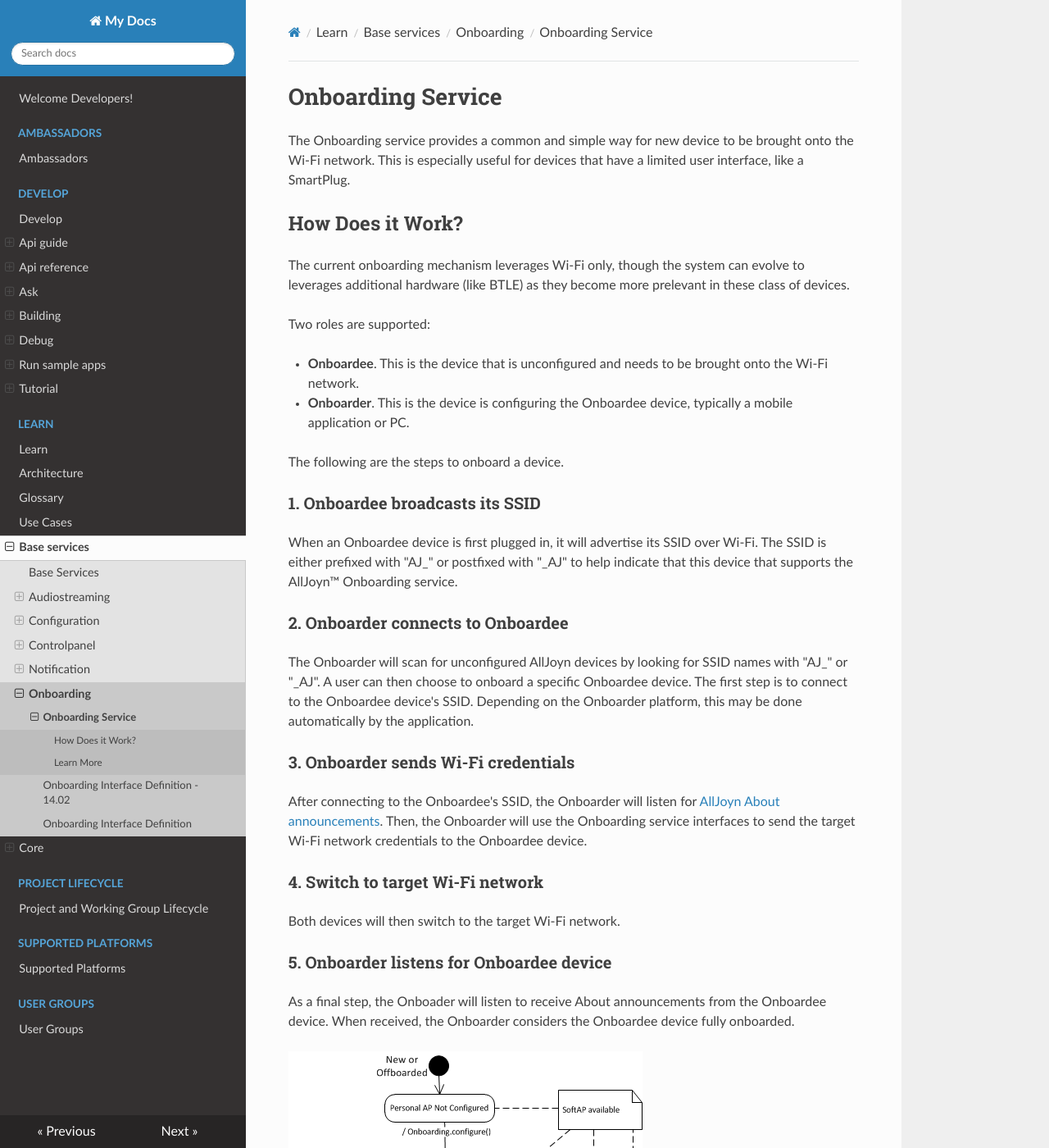
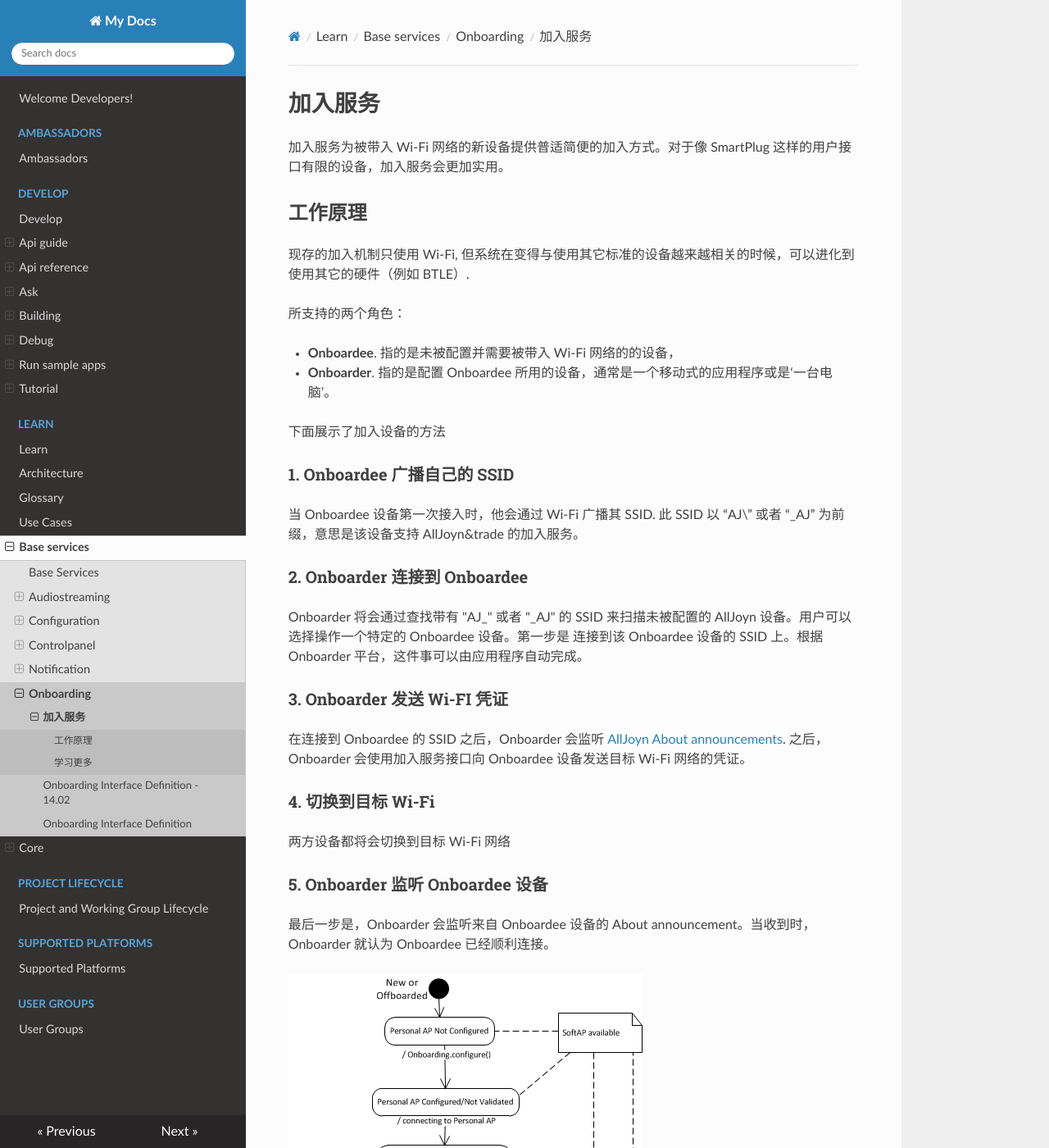
Before and after one commit to smart-conn/alljoyn-zh, an MkDocs documentation site: the page built from docs/learn/base-services/onboarding/index.md, in a window 1280 px wide and 1400 px high. Shown: the whole window at 82% size. Built offline with MkDocs 1.6.1, drawn with Linux system fonts in a browser that asks for light colours; nearby versions of some CDN libraries.

Commit message:
Update index.md

```diff
--- a/docs/learn/base-services/onboarding/index.md
+++ b/docs/learn/base-services/onboarding/index.md
@@ -1,61 +1,50 @@
-# Onboarding Service
+# 加入服务
 
-The Onboarding service provides a common and simple way for new device
-to be brought onto the Wi-Fi network. This is especially useful for
-devices that have a limited user interface, like a SmartPlug.
+加入服务为被带入 Wi-Fi 网络的新设备提供普适简便的加入方式。对于像 SmartPlug 这样的用户接口有限的设备，加入服务会更加实用。
 
-## How Does it Work?
 
-The current onboarding mechanism leverages Wi-Fi only, though the system
-can evolve to leverages additional hardware (like BTLE) as they become
-more prelevant in these class of devices.
+## 工作原理
 
-Two roles are supported:
+现存的加入机制只使用 Wi-Fi, 但系统在变得与使用其它标准的设备越来越相关的时候，可以进化到使用其它的硬件（例如 BTLE）.
 
-* **Onboardee**. This is the device that is unconfigured and needs to be
-  brought onto the Wi-Fi network.
+所支持的两个角色：
 
-* **Onboarder**. This is the device is configuring the Onboardee device,
-  typically a mobile application or PC.
+* **Onboardee**. 指的是未被配置并需要被带入 Wi-Fi 网络的的设备，
 
-The following are the steps to onboard a device.
+* **Onboarder**. 指的是配置 Onboardee 所用的设备，通常是一个移动式的应用程序或是‘一台电脑’。
 
-### 1. Onboardee broadcasts its SSID
+下面展示了加入设备的方法
 
-When an Onboardee device is first plugged in, it will advertise its SSID
-over Wi-Fi. The SSID is either prefixed with "AJ\_" or postfixed with "\_AJ"
-to help indicate that this device that supports the AllJoyn&trade; Onboarding service.
+### 1. Onboardee 广播自己的 SSID
 
-### 2. Onboarder connects to Onboardee
+当 Onboardee 设备第一次接入时，他会通过 Wi-Fi 广播其 SSID. 此 SSID 以 “AJ\” 或者 “\_AJ” 为前缀，意思是该设备支持 AllJoyn&trade 的加入服务。
 
-The Onboarder will scan for unconfigured AllJoyn devices by looking for
-SSID names with "AJ\_" or "\_AJ". A user can then choose to onboard a specific
-Onboardee device. The first step is to connect to the Onboardee device's
-SSID. Depending on the Onboarder platform, this may be done
-automatically by the application.
+### 2. Onboarder 连接到 Onboardee
 
-### 3. Onboarder sends Wi-Fi credentials
+Onboarder 将会通过查找带有 "AJ\_" 或者 "\_AJ" 的 SSID 来扫描未被配置的 AllJoyn 设备。用户可以选择操作一个特定的 Onboardee 设备。第一步是
+连接到该 Onboardee 设备的 SSID 上。根据 Onboarder 平台，这件事可以由应用程序自动完成。
 
-After connecting to the Onboardee's SSID, the Onboarder will listen for
-[AllJoyn About announcements][about-announcement]. Then, the Onboarder will
-use the Onboarding service interfaces to send the target Wi-Fi network
-credentials to the Onboardee device.
 
-### 4. Switch to target Wi-Fi network
+### 3. Onboarder 发送 Wi-FI 凭证
 
-Both devices will then switch to the target Wi-Fi network.
+在连接到 Onboardee 的 SSID 之后，Onboarder 会监听 [AllJoyn About announcements][about-announcement]. 之后，Onboarder 会使用加入服务接口向
+Onboardee 设备发送目标 Wi-Fi 网络的凭证。
 
-### 5. Onboarder listens for Onboardee device
 
-As a final step, the Onboader will listen to receive About announcements
-from the Onboardee device. When received, the Onboarder considers
-the Onboardee device fully onboarded.
+### 4. 切换到目标 Wi-Fi
+
+两方设备都将会切换到目标 Wi-Fi 网络
+
+### 5. Onboarder 监听 Onboardee 设备
+
+最后一步是，Onboarder 会监听来自 Onboardee 设备的 About announcement。当收到时，Onboarder 就认为 Onboardee 已经顺利连接。
+
 
 ![][onboarding-state-diagram]
 
 [onboarding-state-diagram]: /files/learn/onboarding-state-diagram.png
 
-## Learn More
+## 学习更多
 
 * [Learn more about the Onboarding Interface Definition][onboarding-interface]
 * [Download the SDK][download], [build][build] and
```
